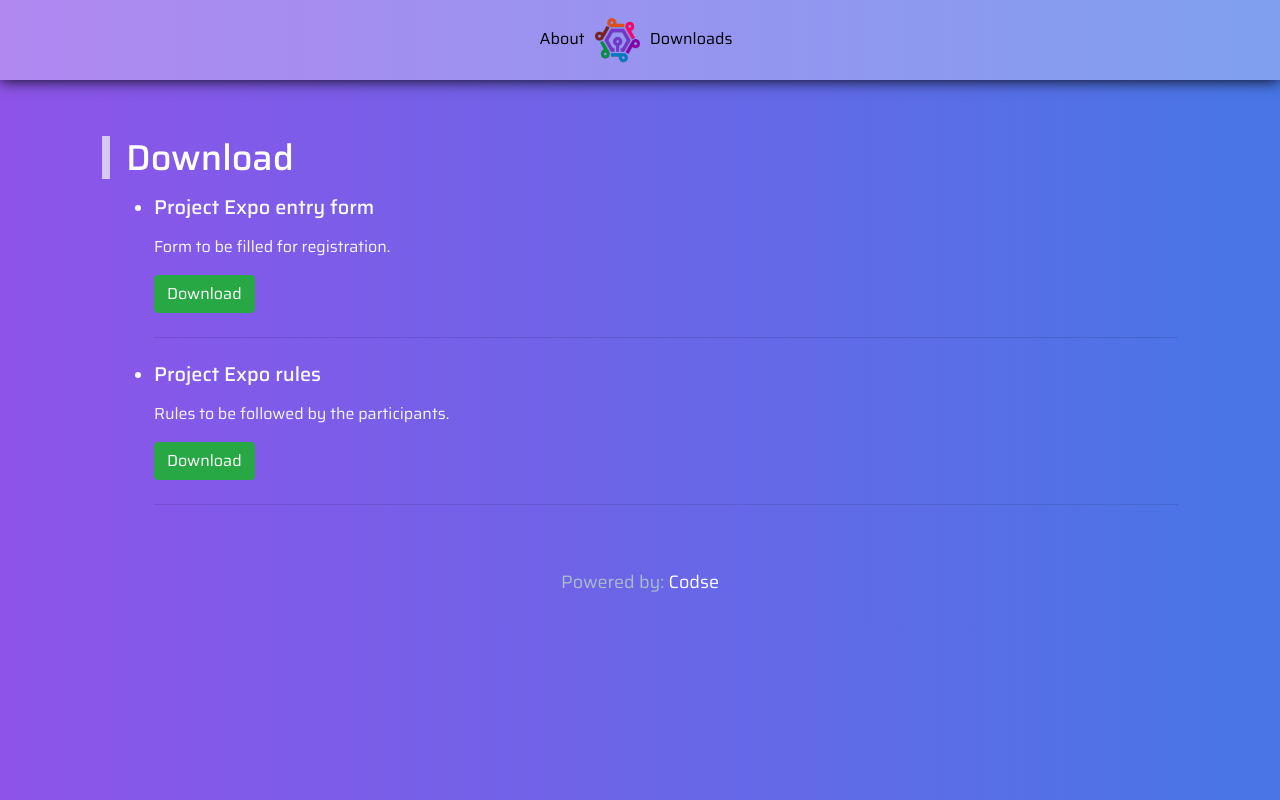
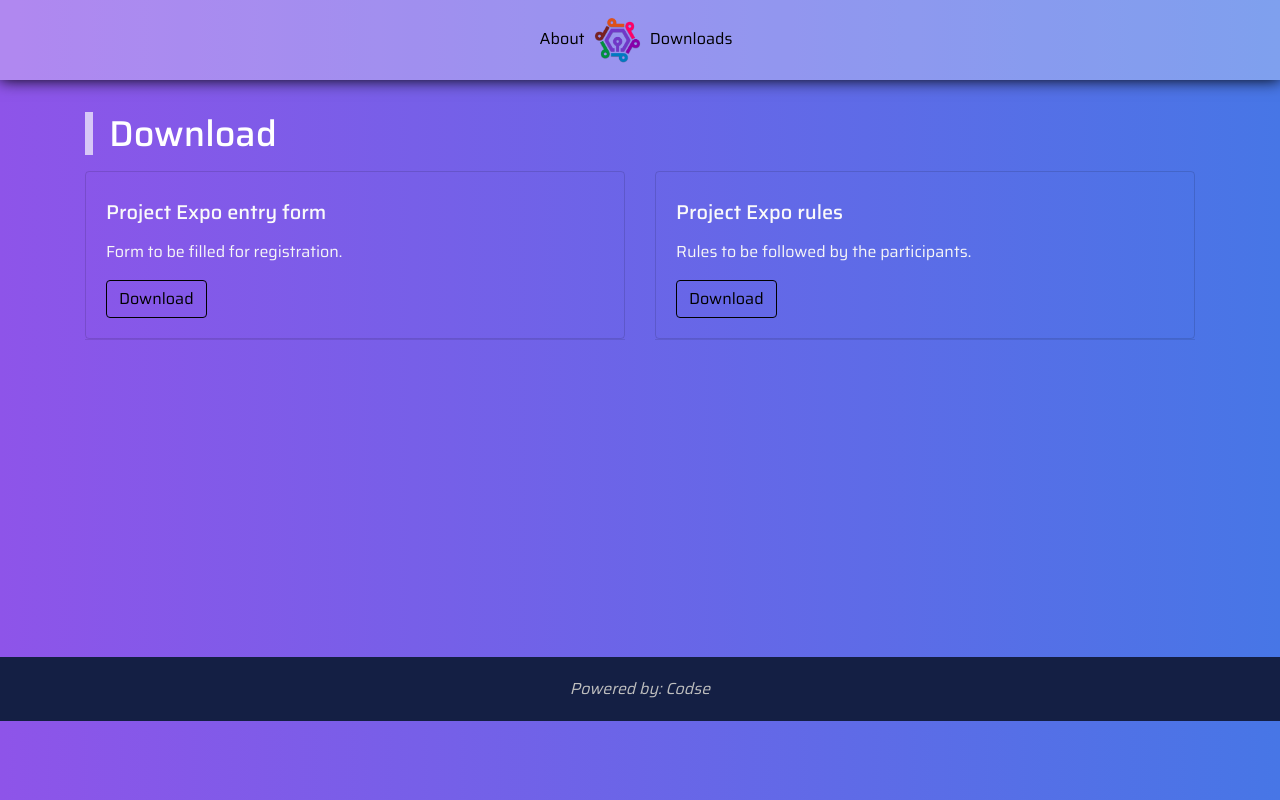
Before and after one commit to hari/gces-it-expo, a React (Create React App) app: page /downloads in a window 1280 px wide. Built offline with nearby package versions, Linux system fonts and the light colour scheme.

Commit message:
Change list on download page to card

```diff
--- a/src/data/Events.js
+++ b/src/data/Events.js
@@ -20,13 +20,13 @@ export default [
   {
     name: "Project Expo",
     description: "A showcase of the Software projects developed by the students of Gandaki College of Engineering and Science, along with projects by students of different Tech Colleges of Pokhara. A panel of judges will give scores, and votes from audiences will choose the best projects who will be rewarded.",
-    action: '<div><a target="_blank" role="button" href="https://goo.gl/forms/H27XLOaormAySmhv1" class="btn btn-event">Register Now</a><div>',
+    action: '<div><a target="_blank" role="button" href="https://goo.gl/forms/H27XLOaormAySmhv1" class="btn btn-action">Register Now</a><div>',
     image: require('../resources/img_expo.png')
   },
   {
     name: "College Level Competition",
     description: "A problem solving/programming competition between the diploma/bachelor’s level students.",
-    action: '<div><a target="_blank" role="button" href="https://goo.gl/wz7qYN" class="btn btn-event">Register Now</a><div>',
+    action: '<div><a target="_blank" role="button" href="https://goo.gl/wz7qYN" class="btn btn-action">Register Now</a><div>',
     image: require('../resources/img_competition.png')
   },
   {
--- a/src/pages/About.js
+++ b/src/pages/About.js
@@ -4,19 +4,34 @@ class About extends React.Component {
 
   render() {
     return (
+        <section className="wrapper">
             <div id="about">
                 <div className="container gces-col">
                     <h1>GCES IT EXPO 2018</h1>
                     <p>
-            Gandaki College of Engineering and Science (GCES) is organizing "GCES IT EXPO 2018" for two days on 25th and 26th February 2018 (13th to 14th Falgun 2074) in the college premises itself at Lamachaur, Pokhara. GCES IT EXPO is all about Information and Communication Technology (ICT) exhibitions and awareness program.  The exhibition is aimed at creating awareness about Information and Communication Technologies and newer and emerging tools of IT industry, Free/Open Source Software (FOSS) and how they can fit in our society and how can we benefit from IT in organizations, government offices, educational institutions and our day to day life.  It will address many more challenges that our society has been facing without IT.
+                        Gandaki College of Engineering and Science (GCES) is organizing "GCES IT EXPO 2018" for two days
+                        on 25th and 26th February 2018 (13th to 14th Falgun 2074) in the college premises itself at
+                        Lamachaur, Pokhara. GCES IT EXPO is all about Information and Communication Technology (ICT)
+                        exhibitions and awareness program. The exhibition is aimed at creating awareness about
+                        Information and Communication Technologies and newer and emerging tools of IT industry,
+                        Free/Open Source Software (FOSS) and how they can fit in our society and how can we benefit from
+                        IT in organizations, government offices, educational institutions and our day to day life. It
+                        will address many more challenges that our society has been facing without IT.
                     </p>
                     <p>
-            ICT presents itself as an effective and affordable solution to overcome the socio-economic imbalance due to the geographical remoteness of Nepal. But due to lack of awareness, these technologies are not exploited. GCES promotes ICT by showcasing the latest hardware and software products, Free Software Projects, and other related Technologies.
+                        ICT presents itself as an effective and affordable solution to overcome the socio-economic
+                        imbalance due to the geographical remoteness of Nepal. But due to lack of awareness, these
+                        technologies are not exploited. GCES promotes ICT by showcasing the latest hardware and software
+                        products, Free Software Projects, and other related Technologies.
                     </p>
                     <p>
-            The IT EXPO will attract Secondary School students, 10+2 students, college and university students, entrepreneurs, professionals, enthusiasts and the IT business personals as well as general public. The major highlights of the exhibition will be Technology Demonstrations, Technical Talks, Documentaries, Software Development Contests, Quiz Competitions, Problem solving competitions and so on.
+                        The IT EXPO will attract Secondary School students, 10+2 students, college and university
+                        students, entrepreneurs, professionals, enthusiasts and the IT business personals as well as
+                        general public. The major highlights of the exhibition will be Technology Demonstrations,
+                        Technical Talks, Documentaries, Software Development Contests, Quiz Competitions, Problem
+                        solving competitions and so on.
                     </p>
-          <hr />
+                    <hr/>
                     <h1>COMMITTEE MEMBERS</h1>
                     <div className="row">
                         <div className="col">
@@ -74,6 +89,7 @@ class About extends React.Component {
                     </div>
                 </div>
             </div>
+        </section>
     );
   }
 }
--- a/src/pages/Download.js
+++ b/src/pages/Download.js
@@ -6,24 +6,33 @@ class Download extends React.Component {
 
     render() {
         return (
+            <section className="wrapper">
                 <div id="about">
-        <div className="container gces-col">
+                    <div className="container">
                         <h1>Download</h1>
-          <ul>
+                        <div className="row">
                             {
                                 DownloadItems.map(item => (
-                <li className="download">
+                                    <div className="col-md-6">
+                                        <div className="download">
+                                            <div className="card">
+                                                <div className="card-body">
                                                     <h3>{item.title}</h3>
                                                     {
                                                         item.description && <p>{item.description}</p>
                                                     }
-                  <a target="_blank" className="btn btn-success" href={item.link}>Download</a>
-                </li>
+                                                    <a target="_blank" className="btn btn-action"
+                                                       href={item.link}>Download</a>
+                                                </div>
+                                            </div>
+                                        </div>
+                                    </div>
                                 ))
                             }
-          </ul>
                         </div>
                     </div>
+                </div>
+            </section>
         );
     }
 }
--- a/src/pages/Landing.js
+++ b/src/pages/Landing.js
@@ -8,7 +8,7 @@ class Landing extends React.Component {
 
   render() {
     return (
-      <div>
+      <section className="wrapper">
         <div className="container main-background">
           <div className="row">
             <div className="col-md-6" style={{ display: 'flex', flexDirection: 'column', justifyContent: 'center' }}>
@@ -34,7 +34,7 @@ class Landing extends React.Component {
                 <hr />
                 <div>
                   <span style={{ color: '#f8f8f8', margin: '8px 0' }}>Have any queries or questions?</span> &nbsp;
-                  <a style={{color: '#fff'}} className="btn btn-sm btn-outline-dark" href="mailto:expo@gces.edu.np?subject=About+IT+Expo">Contact Us</a>
+                  <a className="btn btn-sm btn-action" href="mailto:expo@gces.edu.np?subject=About+IT+Expo">Contact Us</a>
                 </div>
               </div>
             </div>
@@ -54,7 +54,7 @@ class Landing extends React.Component {
             </div>
           </div>
         </div>
-      </div>
+      </section>
     );
   }
 }
--- a/src/pages/index.css
+++ b/src/pages/index.css
@@ -1,5 +1,8 @@
 html, body {
   font-family: 'Saira', sans-serif;
+  background: #4776E6;  /* fallback for old browsers */
+  background: -webkit-linear-gradient(to right, #8E54E9, #4776E6);  /* Chrome 10-25, Safari 5.1-6 */
+  background: linear-gradient(to right, #8E54E9, #4776E6); /* W3C, IE 10+/ Edge, Firefox 16+, Chrome 26+, Opera 12+, Safari 7+ */
 }
 
 #root {
@@ -15,7 +18,7 @@ html, body {
 #root header {
   padding: 16px;
   background-color: rgba(255, 255, 255, 0.3);
-  box-shadow: 0px 0px 15px #000;
+  box-shadow: 0 0 15px #000;
 }
 
 .clear::after {
@@ -36,17 +39,21 @@ header a {
 header a > strong {
   margin-right: 16px;
 }
+
+header a:focus, header a:hover{
+  text-decoration: none;
+}
+
 nav {
   text-align: center;
 }
+
 nav li {
   display: inline-block
 }
 
-html, body {
-  background: #4776E6;  /* fallback for old browsers */
-  background: -webkit-linear-gradient(to right, #8E54E9, #4776E6);  /* Chrome 10-25, Safari 5.1-6 */
-  background: linear-gradient(to right, #8E54E9, #4776E6); /* W3C, IE 10+/ Edge, Firefox 16+, Chrome 26+, Opera 12+, Safari 7+ */
+.wrapper {
+  min-height: 545px;
 }
 
 .title--event {
@@ -142,18 +149,36 @@ ul {
 }
 
 .download {
-  padding-bottom: 24px;
   margin-bottom: 24px;
   border-bottom: 1px solid rgba(0, 0, 0, .1);
 }
 
-.btn-event {
+.download .card{
+  background: none;
+}
+
+.download .card-body{
+  min-height: 0;
+}
+
+.btn-action {
   border-color: #000;
   color: #000000;
 }
 
-.btn-event:focus, .btn-event:hover {
+.btn-action:focus, .btn-action:hover {
   border-color: #007bff;
   background-color: #007bff;
   color: #f7f7f7;
 }
+
+footer {
+  background: #141f44;
+  text-align: center;
+  padding: 20px;
+  color: #bfbfbf;
+}
+
+footer p{
+  margin: 0;
+}
--- a/src/pages/index.js
+++ b/src/pages/index.js
@@ -17,8 +17,7 @@ class Home extends React.Component {
                 <Route path="/downloads" component={Download}/>
                 <Route exact path="/" component={Landing}/>
                 <footer>
-                    <p style={{padding: '16px', color: '#abc', fontSize: '18px', textAlign: 'center'}}>Powered by: <span
-                        style={{color: '#fff'}}>Codse</span></p>
+                    <p><em>Powered by: Codse</em></p>
                 </footer>
             </section>
         </BrowserRouter>
```
Lines whose indentation alone changed are shown as unchanged.
